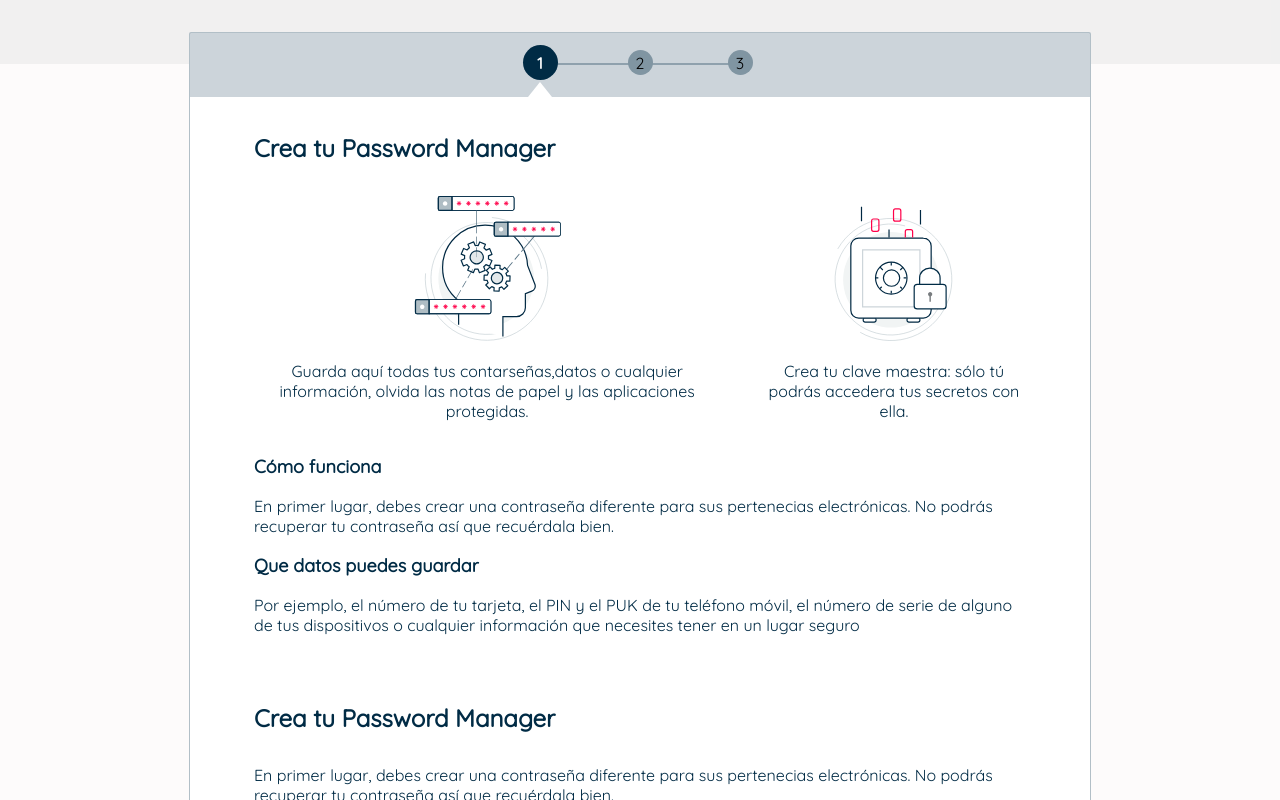
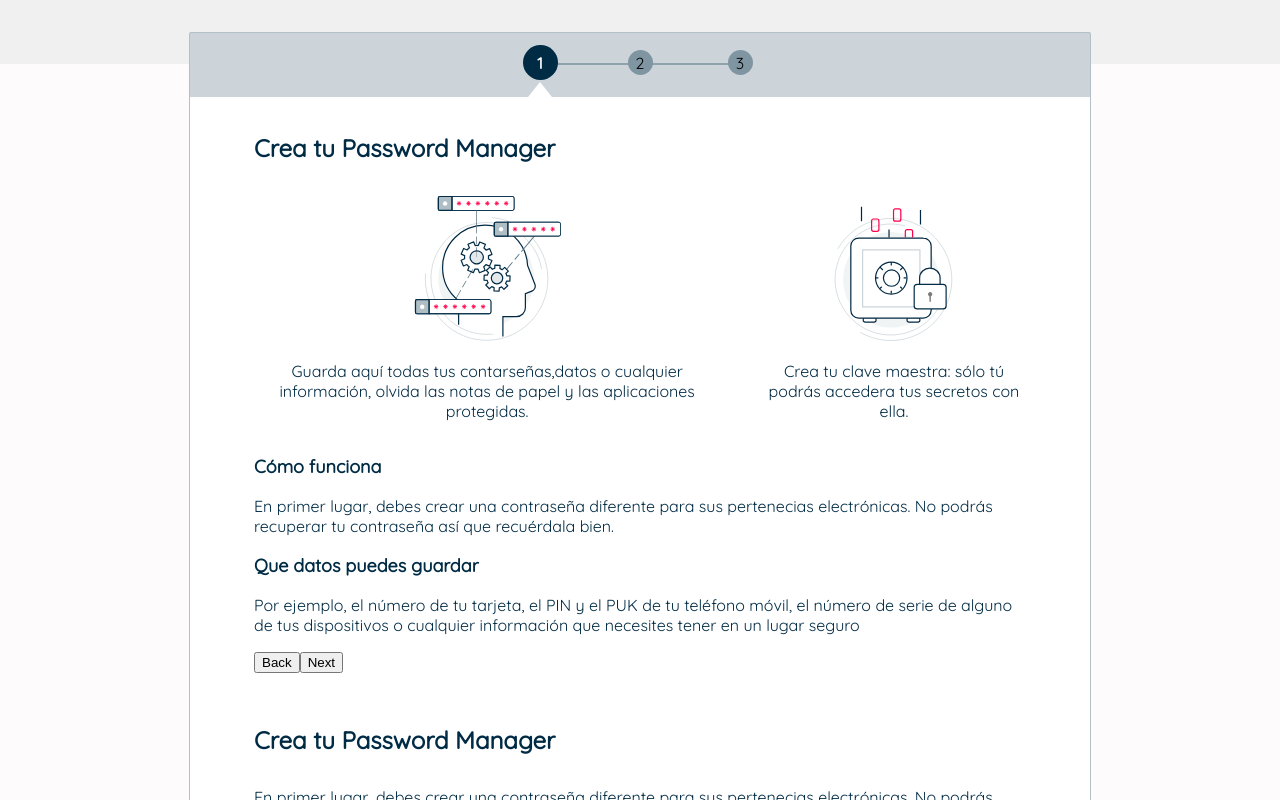
Before and after one commit to afernandezro7/StepWidget, a React (Create React App) app: page / in a window 1280 px wide. Built offline with nearby package versions, Linux system fonts and the light colour scheme.

Commit message:
adding cardbuttons

```diff
--- a/src/components/UI/eyeInput/PasswordInput.tsx
+++ b/src/components/UI/eyeInput/PasswordInput.tsx
@@ -1,7 +1,7 @@
 import { FC, InputHTMLAttributes, useRef, useState } from 'react';
 import './password_input.scss';
 import eye from "./eye.svg";
-declare module 'svg-inline-react';
+
 interface PasswordInputProps extends InputHTMLAttributes<HTMLInputElement> {
     reveal?: boolean;
     label: string;
--- a/src/components/UI/stepWidget/Card.tsx
+++ b/src/components/UI/stepWidget/Card.tsx
@@ -10,6 +10,8 @@ export const Card = ({children}:Props) => {
             {
                 children
             }
+            <button>Back</button>
+            <button>Next</button>
         </div>
     )
 }
```
